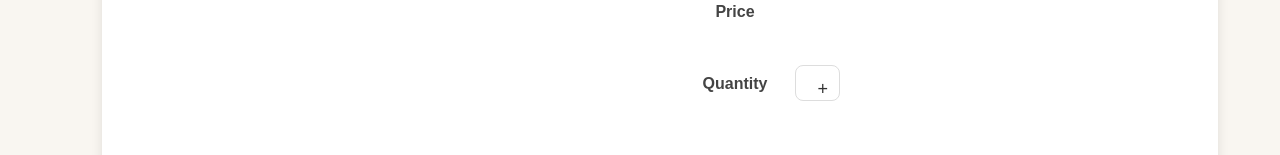
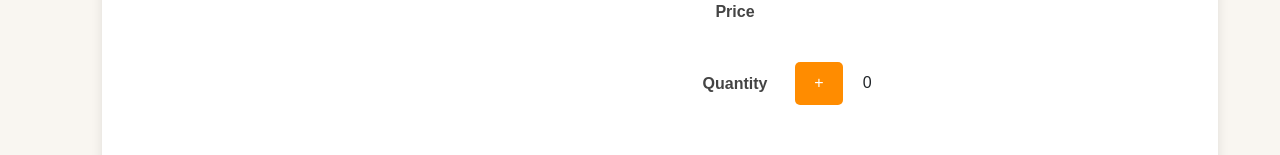
Before and after one commit to uvindusl/EAD2-Frontend, a React (Vite) app: page /food in a window 1280 px wide. Shown: the part 343-498 px from the top of the page. Built offline with nearby package versions, Linux system fonts and the light colour scheme.

Commit message:
count button

```diff
--- a/src/components/FoodPurchasePanel.tsx
+++ b/src/components/FoodPurchasePanel.tsx
@@ -1,5 +1,6 @@
 import "../css/FoodPurchasePanel.css";
 import "../assets/cheezepizza.jpg";
+import { useState } from "react";
 
 interface Food {
   id: number;
@@ -15,6 +16,7 @@ interface foodPurchasePanelProps {
 }
 
 function FoodPurchasePanel(Food: foodPurchasePanelProps) {
+  const [count, setCount] = useState(0);
   return (
     <div>
       <div className="product-card">
@@ -34,7 +36,13 @@ function FoodPurchasePanel(Food: foodPurchasePanelProps) {
 
             <div className="product-info-label">Quantity</div>
             <div className="quantity-selector">
-              <button className="quantity-button">+</button>
+              <button
+                className="btn1"
+                onClick={() => setCount((count) => count + 1)}
+              >
+                +
+              </button>
+              {count}
             </div>
           </div>
 
--- a/src/css/FoodPurchasePanel.css
+++ b/src/css/FoodPurchasePanel.css
@@ -97,3 +97,16 @@ body {
   background-color: white;
   color: #333;
 }
+
+.btn1 {
+  background-color: #ff8c00;
+  color: #ffffff;
+  border: none;
+  margin-right: 20px;
+  cursor: pointer;
+  border-radius: 5px;
+}
+
+button:hover {
+  background-color: #ff7000;
+}
--- a/src/css/Footer.css
+++ b/src/css/Footer.css
@@ -25,9 +25,9 @@ h4 {
   color: #000000;
   font-size: 18px;
 }
-
 p {
   font-size: 18px;
+  color: #000000;
 }
 
 .logo {
```
Lines whose indentation alone changed are shown as unchanged.
